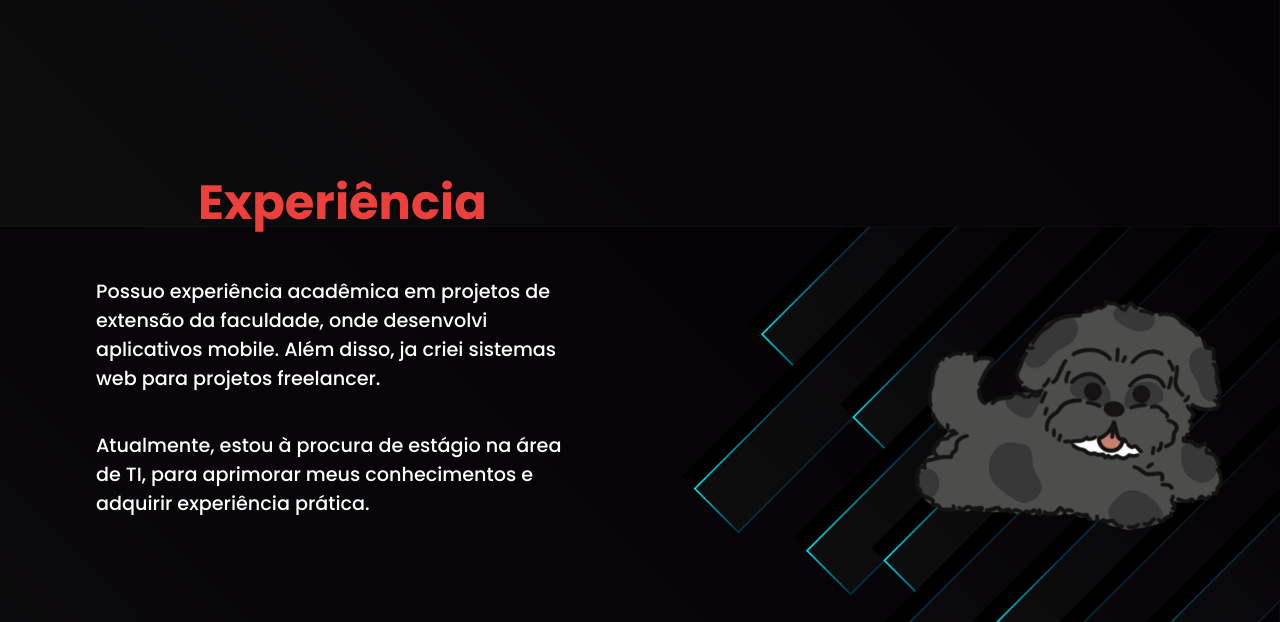
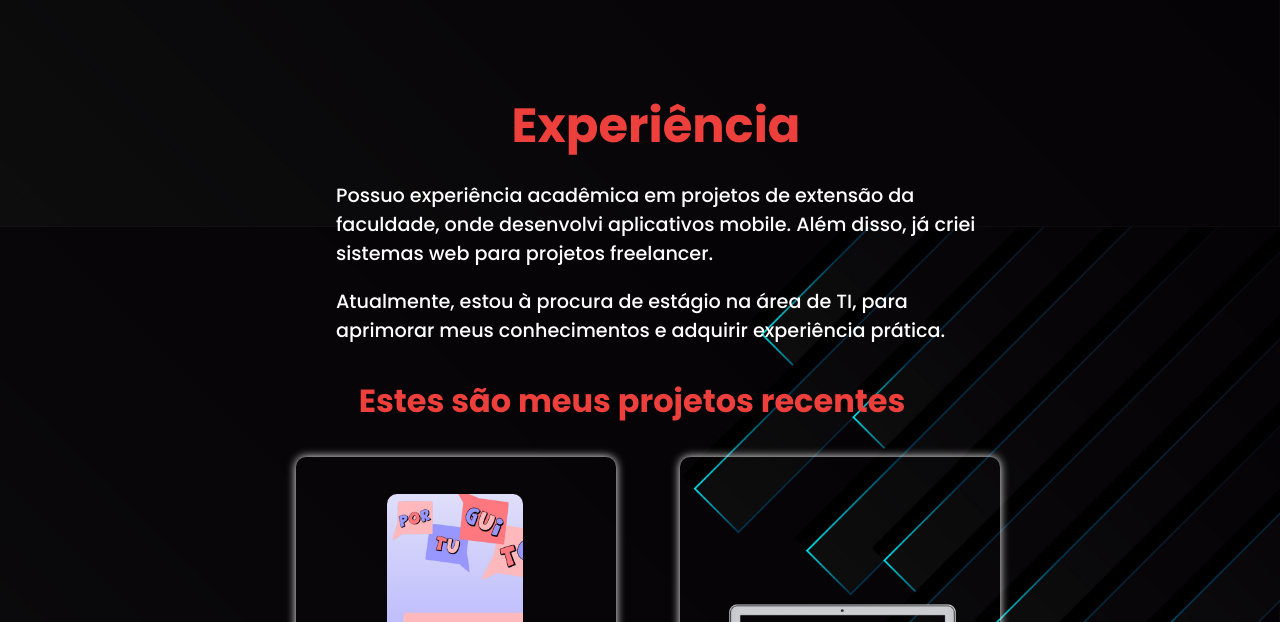
Before and after one commit to Jonathas-Quintao/portfolio, a plain HTML site: page index.html in a window 1280 px wide. Shown: the part 1373-1995 px from the top of the page. Drawn offline with Linux system fonts and the light colour scheme.

Commit message:
Finalizado

```diff
--- a/index.html
+++ b/index.html
@@ -55,23 +55,27 @@
           Também gosto de cachorros 🐶
         </p>
       </div>
-      <img src="./img/about-me.webp" alt="cachorrinho" class="cachorrinho" />
+      <img src="./img/exp.webp" alt="cachorrinho" class="cachorrinho" />
     </div>
 
     <div class="experiencia">
-      <div class="subdiv">
+      <div class="container-exp">
+
         <h2 class="titulo">Experiência</h2>
         <p class="txt-apresentacao">
           Possuo experiência acadêmica em projetos de extensão da faculdade,
-          onde desenvolvi aplicativos mobile. Além disso, ja criei sistemas web
+          onde desenvolvi aplicativos mobile. Além disso, já criei sistemas web
           para projetos freelancer.
+
+
         </p>
         <p class="txt-apresentacao">
           Atualmente, estou à procura de estágio na área de TI, para aprimorar
           meus conhecimentos e adquirir experiência prática.
         </p>
       </div>
-      <img src="./img/exp.webp" alt="cachorrinho" class="cachorrinho" />
+
+
     </div>
 
     <div class="projetos">
@@ -158,9 +162,10 @@
         <a href="https://www.instagram.com/jonathas_quintao/" target="_blank"
           ><img src="./img/instagram.png" alt="instagram" class="icons-rodape"
         /></a>
-        <a href="/" target="_blank"
-          ><img src="./img/email.png" alt="email" class="icons-rodape"
-        /></a>
+        <a href="https://mail.google.com/mail/?view=cm&fs=1&to=jonathasquintaosilva2002@gmail.com" target="_blank">
+          <img src="./img/email.png" alt="email" class="icons-rodape" />
+        </a>
+
       </div>
     </div>
   </body>
--- a/styles.css
+++ b/styles.css
@@ -23,11 +23,11 @@ body {
   font-size: 2rem;
 }
 .span-nome {
-  color: #ED403C;
+  color: #ed403c;
 }
 
 .subtitulo {
-  color: #ED403C;
+  color: #ed403c;
   font-family: "Poppins", sans-serif;
   font-size: 1.8rem;
 }
@@ -57,12 +57,12 @@ body {
 }
 
 .titulo {
-  color: #ED403C;
+  color: #ed403c;
   font-family: "Poppins", sans-serif;
   font-size: 2rem;
 }
 .titulo-projetos {
-  color: #ED403C;
+  color: #ed403c;
   font-family: "Poppins", sans-serif;
   font-size: 2rem;
   text-align: center;
@@ -87,7 +87,6 @@ body {
   margin-left: 1em;
   margin-right: 2em;
 }
-
 
 .card-projeto {
   position: relative;
@@ -129,7 +128,6 @@ body {
   margin-right: 0.5em;
 }
 .txt-titulo-projeto {
-
   color: #fff;
   font-family: "Poppins", sans-serif;
   font-size: 1.4rem;
@@ -160,7 +158,7 @@ body {
   width: 8.5em;
   border-radius: 10px;
 }
-.mobile1{
+.mobile1 {
   position: absolute;
   top: 3.2em;
   left: 5.8em;
@@ -181,7 +179,7 @@ body {
   transform: scale(1.05);
   transition: 0.5s;
 }
-.rodape{
+.rodape {
   display: flex;
   flex-direction: column;
   margin-top: 2em;
@@ -189,9 +187,8 @@ body {
   box-shadow: 0 0 10px #fff;
   justify-content: center;
   align-items: center;
-
 }
-.txt-rodape{
+.txt-rodape {
   color: #fff;
   font-family: "Poppins", sans-serif;
   font-size: 1rem;
@@ -199,33 +196,30 @@ body {
   margin-top: 1em;
   margin-left: 1em;
 }
-.container-icons{
+.container-icons {
   display: flex;
   justify-content: space-around;
   align-items: center;
   margin-top: 1em;
   width: 40%;
-
 }
 
-.icons-rodape{
+.icons-rodape {
   width: 2em;
 }
 
 @media (min-width: 768px) {
-
-.inicio{
+  .inicio {
     flex-direction: row;
     justify-content: flex-start;
   }
-.infos{
+  .infos {
     display: flex;
     flex-direction: column;
     margin-top: 15em;
     margin-left: 15em;
-
   }
-.dev-img{
+  .dev-img {
     height: 30em;
     width: 30em;
     position: relative;
@@ -233,50 +227,54 @@ body {
     left: 10em;
   }
 
-
-.nome{
+  .nome {
     font-size: 3rem;
   }
-.subtitulo{
+  .subtitulo {
     font-size: 2.5rem;
   }
-.icons{
+  .icons {
     width: 5em;
   }
 
-.apresentacao{
-
+  .apresentacao {
     justify-content: flex-start;
     flex-direction: row;
   }
-.txt-apresentacao{
+  .txt-apresentacao {
     font-size: 1.2rem;
-  margin-top: 2em;
+    margin-top: 1em;
   }
-.titulo{
+  .titulo {
     font-size: 3rem;
     text-align: center;
-
   }
-.cachorrinho{
+  .cachorrinho {
     width: 20em;
     position: relative;
     left: 20em;
   }
-.subdiv{
+  .subdiv {
     display: flex;
     flex-direction: column;
     justify-content: flex-start;
     margin-left: 5em;
     width: 40%;
     margin-bottom: 10em;
-
   }
-.experiencia{
-  justify-content: flex-start;
-  flex-direction: row;
+  .experiencia {
+    width: 100%;
+    justify-content: center;
+    align-items: center;
   }
-.container{
+  .container-exp {
+    display: flex;
+    flex-direction: column;
+    justify-content: center;
+    align-items: center;
+    width: 50%;
+  }
+  .container {
     display: flex;
     flex-direction: row;
     align-items: flex-start;
@@ -284,7 +282,7 @@ body {
     width: 60vw;
     margin-bottom: 3em;
   }
-.card-projeto{
+  .card-projeto {
     position: relative;
     margin-left: 2em;
     width: 20em;
@@ -299,16 +297,16 @@ body {
     transform: scale(1);
     transition: transform 0.5s;
   }
-.pet{
+  .pet {
     top: 10.5em;
   }
-.landing-page{
+  .landing-page {
     top: 10.5em;
   }
-.mobile{
-  top:2.3em;
+  .mobile {
+    top: 2.3em;
   }
-.mobile1{
-  top:2.8em;
+  .mobile1 {
+    top: 2.8em;
   }
 }
```
Also changed, not shown: img/about-me.webp (deleted). Lines whose indentation alone changed are shown as unchanged.
